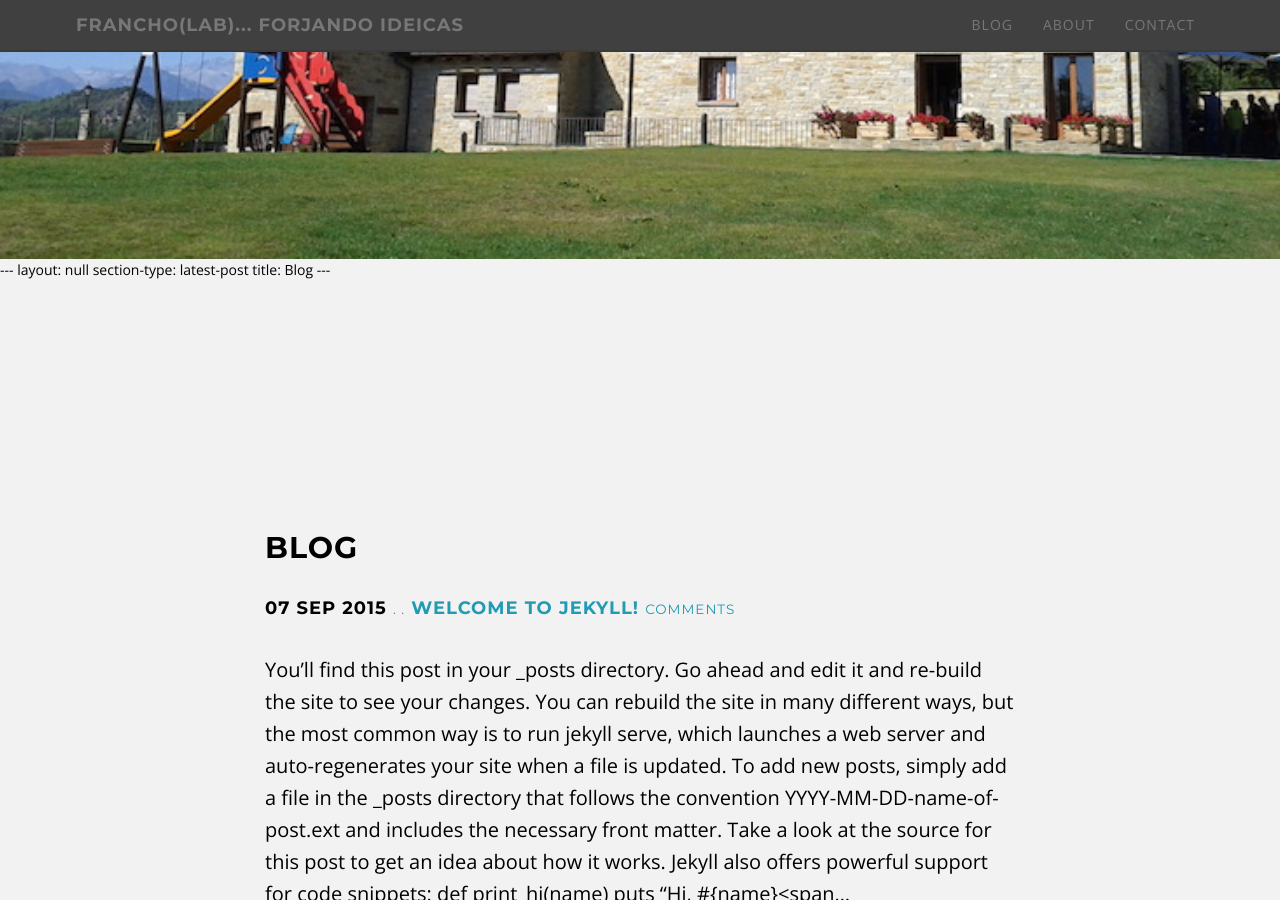
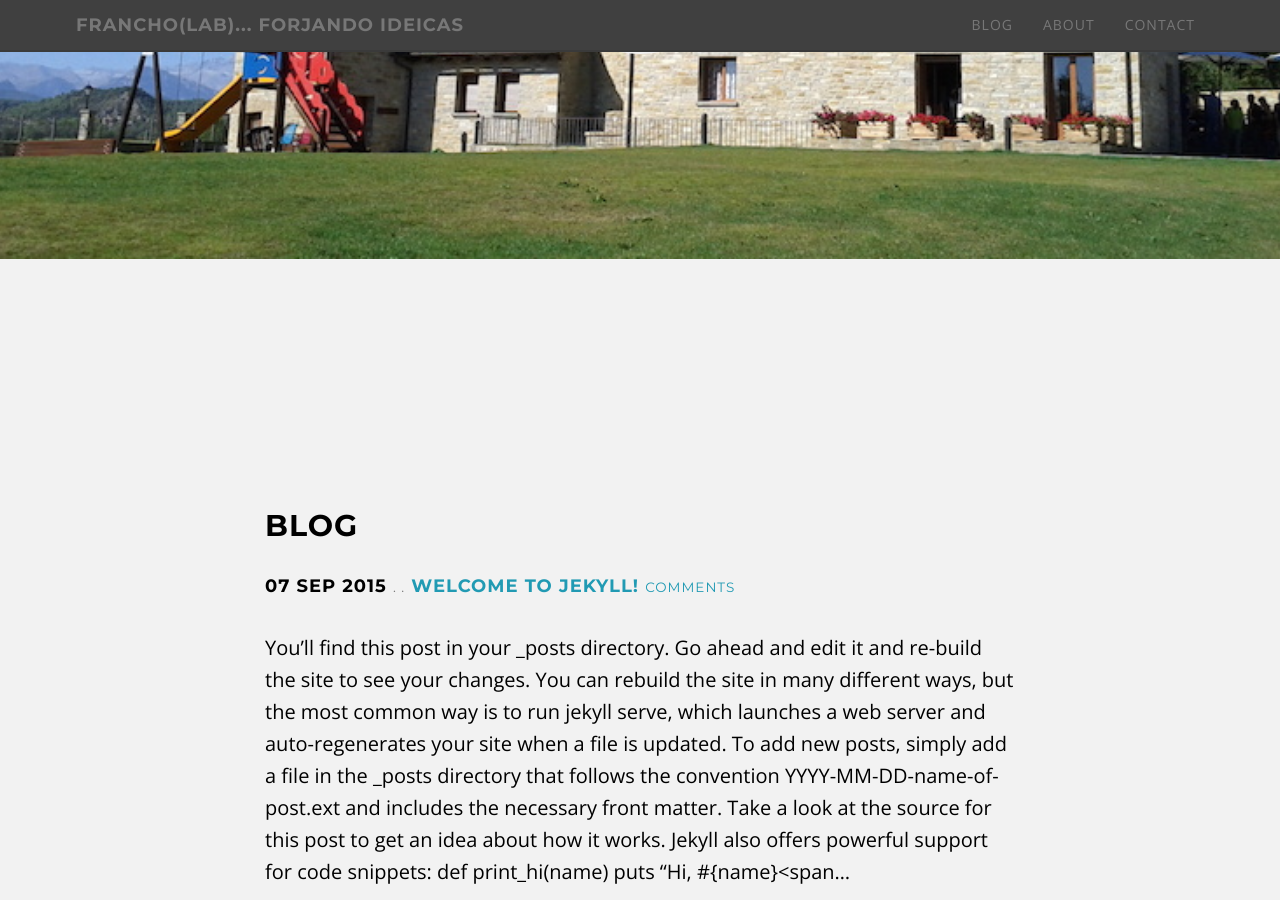
Before and after one commit to francho/francho.github.io, a Jekyll site: the page built from index.html, in a window 1280 px wide and 900 px high, scrolled down 641 px. Built offline with Jekyll 4.4.1, drawn with Linux system fonts in a browser that asks for light colours; comment, search, counter and statistics services are not loaded.

Commit message:
Fix latest-post layout

```diff
--- a/_includes/latest-post.html
+++ b/_includes/latest-post.html
@@ -1,8 +1,3 @@
----
-layout: null
-section-type: latest-post
-title: Blog
----
 <section id="{{ page.inspect }}" class="container content-section">
     <div class="row">
       <div class="col-lg-8 col-lg-offset-2">
```
